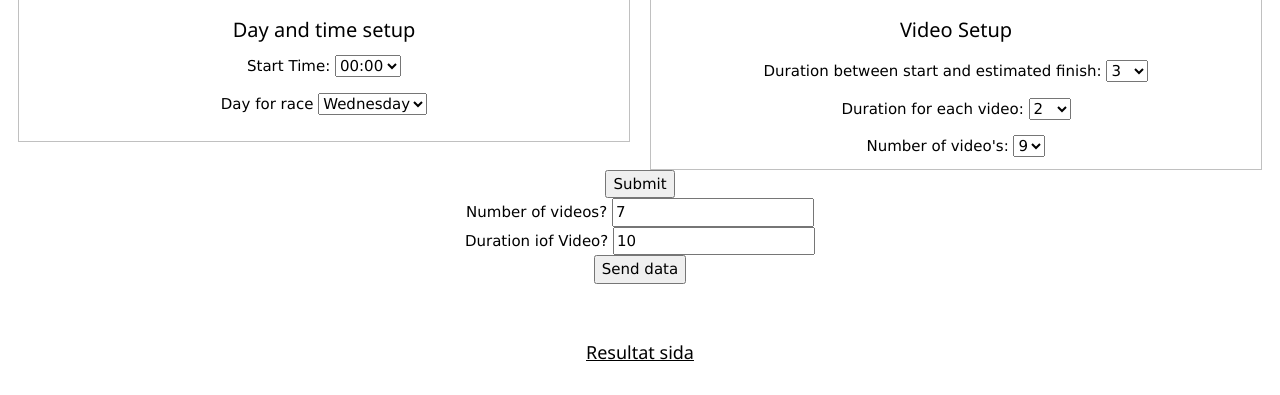
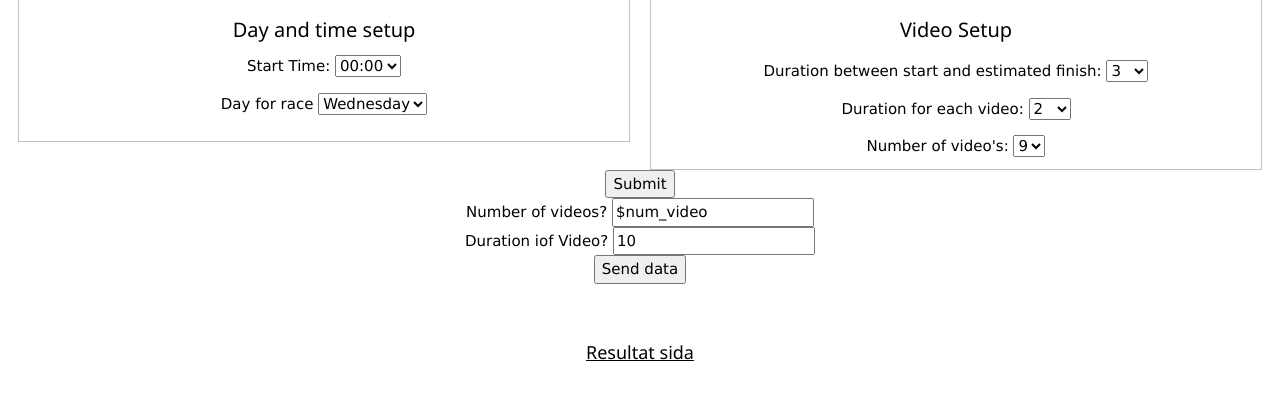
Before and after one commit to nrjphwe/Regattastart, a PHP site: page /index6.php in a window 1280 px wide. Shown: the part 89-484 px from the top of the page. Run offline with PHP 8.4, Linux system fonts and the light colour scheme.

Commit message:
Update index6.php

```diff
--- a/index6.php
+++ b/index6.php
@@ -153,7 +153,7 @@ error_log("Check if the form has been submitted");
     <form action="http://regattastart.local/" method="POST">
           <div>
             <label for="num_video">Number of videos?</label>
-            <input name="num_video" id="num_video" value="7" />
+            <input name="num_video" id="num_video" value="$num_video" />
           </div>
           <div>
             <label for="video_dur">Duration iof Video?</label>
```
